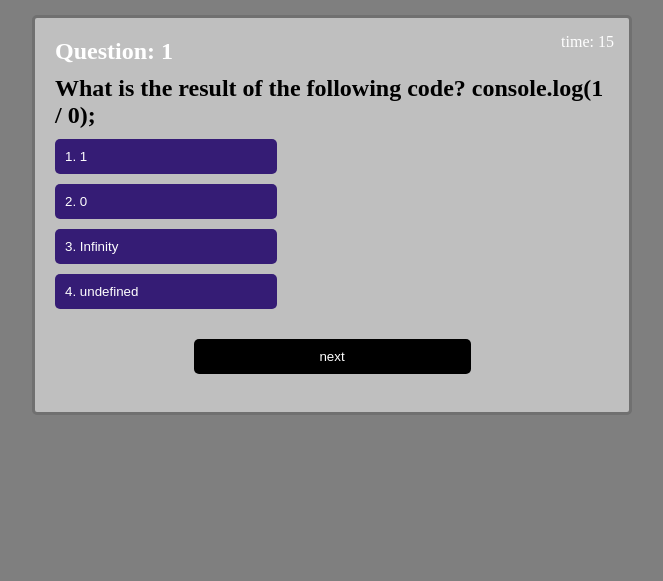
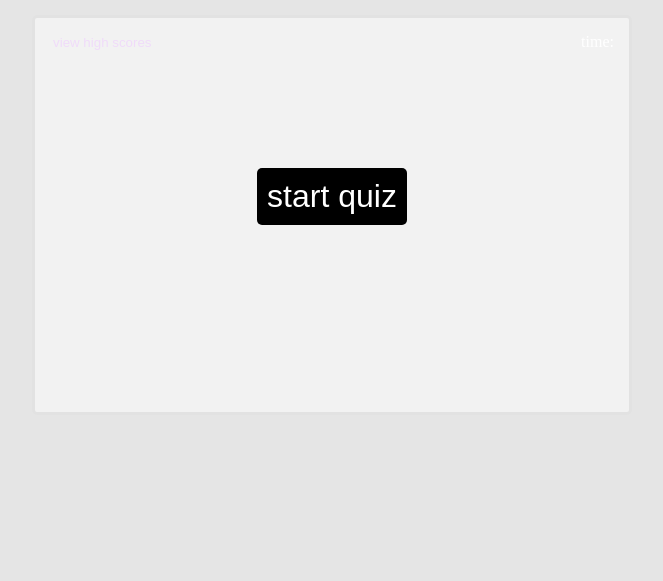
Before and after one commit to jaba-dev/vanilla-coding-quiz, a plain HTML site: page index.html in a window 1280 px wide. Shown: the part 219-800 px from the top of the page, without its empty margins (308-971 px from the left). Drawn offline with Linux system fonts and the light colour scheme.

Commit message:
first commit

```diff
--- a/app.js
+++ b/app.js
@@ -1,17 +1,23 @@
 const questionContainer = document.querySelector(".question-container");
 const timeContainer = document.querySelector(".time-container");
 const timerEl = document.querySelector(".time");
+const highScoresElement = document.querySelector(".high-scores");
+const highScoresButton = document.querySelector(".high-scores-button");
 let questions = [];
 let currentQuestionIndex = 0;
-let remainingTime = 20;
+let remainingTime = 15;
 let totalScore = 0;
 let timerId;
+let isAnswered = false;
+const highScores = JSON.parse(localStorage.getItem("scores")) || [];
 
+function start(event) {
+  event.target.parentElement.remove();
+  highScoresButton.addEventListener("click", displayHighScores);
   function fetchQuestions() {
     fetch("./data.json")
       .then((res) => res.json())
       .then((data) => {
-      console.log(data.questions);
         questions = shuffleArray(data.questions).slice(0, 10);
         renderQuestion();
         timerEl.textContent = remainingTime;
@@ -23,6 +29,7 @@ fetchQuestions();
   function renderQuestion() {
     if (currentQuestionIndex <= 9) {
       questionContainer.innerHTML = "";
+      questionContainer.appendChild(highScoresElement);
       questionContainer.appendChild(timeContainer);
       let currentQuestion = questions[currentQuestionIndex];
       const { question, options } = currentQuestion;
@@ -60,17 +67,16 @@ function renderQuestion() {
   }
 
   function checkanswer(event) {
+    isAnswered = true;
     const id = Number(event.target.getAttribute("id"));
-  console.log(id);
+
     event.target.style.backgroundColor = "#6142a3";
     event.target.parentElement.replaceWith(
       event.target.parentElement.cloneNode(true)
     );
     if (id === questions[currentQuestionIndex].correctAnswer) {
-    console.log("correct");
       totalScore++;
     } else {
-    console.log("incorrect");
       countDown("sub");
     }
     // currentQuestionIndex++;
@@ -78,13 +84,20 @@ function checkanswer(event) {
   }
 
   function nextQuestion(event) {
-  console.log(remainingTime);
+    if (currentQuestionIndex >= 9) {
+      console.log(event.target);
+      event.target.remove();
+      console.log("equals");
+      gameOver();
+    } else if (isAnswered) {
+      isAnswered = false;
       if (remainingTime > 0) {
         currentQuestionIndex++;
         renderQuestion();
       } else {
         event.target.replaceWith(event.target.cloneNode(true));
         gameOver();
+      }
     }
   }
 
@@ -95,13 +108,10 @@ function countDown(sub) {
       remainingTime = remainingTime - 5;
     } else {
       clearInterval(timerId);
-    console.log("game over");
     }
 
     if (remainingTime > 0) {
-    console.log("yes");
       timerId = setInterval(() => {
-      console.log("original interval");
         remainingTime = remainingTime - 1;
         timerEl.textContent = remainingTime;
 
@@ -116,17 +126,25 @@ function countDown(sub) {
   }
 
   function gameOver() {
-  openButton = document.querySelector(".open-form-button");
-  if (!openButton) {
+    // openButton = document.querySelector(".open-form-button");
+
+    // if (!openButton) {
+    const nextButton = document.querySelector(".next-button");
+    if (nextButton) {
+      nextButton.remove();
+    }
     setTimeout(() => {
-      alert("your score is: " + totalScore);
+      const scoreInfoElement = document.createElement("p");
+      scoreInfoElement.textContent = "your score is: " + totalScore;
+      scoreInfoElement.classList.add("score-info");
+      questionContainer.appendChild(scoreInfoElement);
       const openFormButton = document.createElement("button");
       openFormButton.classList.add("open-form-button");
       openFormButton.textContent = "save my score";
       openFormButton.addEventListener("click", openForm);
       questionContainer.appendChild(openFormButton);
     }, 300);
-  }
+    // }
   }
 
   function shuffleArray(arr) {
@@ -140,16 +158,55 @@ function shuffleArray(arr) {
     return arr;
   }
 
+  function displayHighScores(event) {
+    const parentContainer = event.target.parentElement;
+    const scoresContainer = document.createElement("ul");
+    const closeBtn = document.createElement("button");
+    closeBtn.textContent = "Close";
+    closeBtn.addEventListener("click", (e) => {
+      e.target.parentElement.remove();
+    });
+    scoresContainer.classList.add("scores-container");
+    scoresContainer.appendChild(closeBtn);
+    highScores.forEach((highScore, index) => {
+      const scoreElement = document.createElement("li");
+      const scoreName = highScore.name;
+      const scoreLastName = highScore.lastName;
+      const scoreValue = highScore.score;
+      scoreElement.textContent =
+        scoreName + " " + scoreLastName + " " + scoreValue;
+      scoresContainer.appendChild(scoreElement);
+    });
+    parentContainer.appendChild(scoresContainer);
+  }
+
   function openForm() {
-  console.log("opening form");
     const saveScoreContainer = document.querySelector(".save-score-overlay");
     const saveScoreForm = saveScoreContainer.querySelector("form");
-  saveScoreForm.addEventListener("submit", saveScore);
+    const closeFormBtn = saveScoreForm.querySelector(".close-form");
+    closeFormBtn.addEventListener("click", (e) => {
+      e.target.parentElement.parentElement.classList.remove("overlay-active");
+    });
+
     saveScoreContainer.classList.add("overlay-active");
     saveScoreContainer.querySelector(".score").textContent = totalScore;
+    saveScoreForm.addEventListener("submit", (e) => {
+      e.preventDefault();
+      const nameInput = saveScoreForm.querySelector("input[name='name']");
+      const lastNameInput = saveScoreForm.querySelector(
+        "input[name='lastName']"
+      );
+      if (nameInput.value && lastNameInput.value) {
+        highScores.push({
+          name: nameInput.value,
+          lastName: lastNameInput.value,
+          score: totalScore,
+        });
+        localStorage.setItem("scores", JSON.stringify(highScores));
       }
-
-function saveScore(event) {
-  event.preventDefault();
-  console.log(event.target);
+      setTimeout(() => {
+        saveScoreContainer.classList.remove("overlay-active");
+      }, 300);
+    });
   }
+}
--- a/index.html
+++ b/index.html
@@ -7,26 +7,30 @@
     <link rel="stylesheet" href="./style.css" />
   </head>
   <body>
+    <div class="start-overlay">
+      <button onclick="start(event)">start quiz</button>
+    </div>
     <div class="container">
       <div class="info-container">
         <h1>Quiz App</h1>
       </div>
       <div class="question-container">
+        <div class="high-scores">
+          <button class="high-scores-button">view high scores</button>
+        </div>
         <p class="time-container">time: <span class="time"></span></p>
       </div>
     </div>
-    <div class="high-scores-overlay">
-      <div class="high-scores-content"></div>
-    </div>
     <div class="save-score-overlay">
       <form>
+        <button class="close-form">Close</button>
         <div class="form-group">
           <label for="">Name</label>
-          <input type="text" placeholder="your name" />
+          <input type="text" name="name" placeholder="your name" />
         </div>
         <div class="form-group">
-          <label for="">Name</label>
-          <input type="text" placeholder="your lastname" />
+          <label for="">LastName</label>
+          <input type="text" name="lastName" placeholder="your lastname" />
         </div>
         <p>your score: <span class="score"></span></p>
         <button type="submit">save</button>
--- a/style.css
+++ b/style.css
@@ -12,6 +12,31 @@ body {
   background-position: center;
 }
 
+.start-overlay {
+  position: fixed;
+  top: 0;
+  right: 0;
+  width: 100%;
+  height: 100vh;
+  background-color: rgba(255, 255, 255, 0.8);
+  z-index: 5;
+  display: flex;
+  justify-content: center;
+  align-items: center;
+}
+
+.start-overlay button {
+  display: block;
+  background-color: #000;
+  color: #fff;
+  padding: 10px;
+  border: none;
+  border-radius: 5px;
+  /* width: 120px; */
+  margin: 30px auto 0;
+  font-size: 2rem;
+}
+
 .container {
   background-color: rgba(0, 0, 0, 0.5);
   width: 100%;
@@ -21,6 +46,46 @@ body {
   justify-content: center;
   align-items: center;
   gap: 30px;
+}
+
+.high-scores {
+  position: absolute;
+  top: 15px;
+  left: 15px;
+}
+
+.high-scores button {
+  /* display: block; */
+  background-color: transparent;
+  color: #b54ce4;
+  padding: 2px 3px;
+  border: none;
+  /* border-radius: 5px; */
+  /* width: 120px; */
+  /* margin: 30px auto 0; */
+  /* font-size: 2rem; */
+}
+
+.high-scores .scores-container {
+  list-style: none;
+  background-color: #fff;
+  padding: 10px;
+  position: fixed;
+  width: 100%;
+  height: 100vh;
+  top: 0;
+  left: 0;
+  display: flex;
+  justify-content: center;
+  align-items: center;
+  flex-direction: column;
+  gap: 10px;
+}
+
+.high-scores .scores-container button {
+  position: fixed;
+  top: 20px;
+  right: 20px;
 }
 
 .container h1 {
@@ -52,6 +117,7 @@ body {
 .question-element h2 {
   color: #fff;
   margin-bottom: 10px;
+  margin-top: 30px;
 }
 
 .question-element p {
@@ -72,7 +138,7 @@ body {
   border: none;
   border-radius: 5px;
   text-align: left;
-  width: 40%;
+  width: 60%;
 }
 
 .next-button,
@@ -85,6 +151,13 @@ body {
   border-radius: 5px;
   width: 50%;
   margin: 30px auto 0;
+}
+
+.score-info {
+  text-align: center;
+  padding: 5px;
+  margin: 10px 0;
+  font-size: 1.5rem;
 }
 
 .save-score-overlay {
```
Lines whose indentation alone changed are shown as unchanged.
